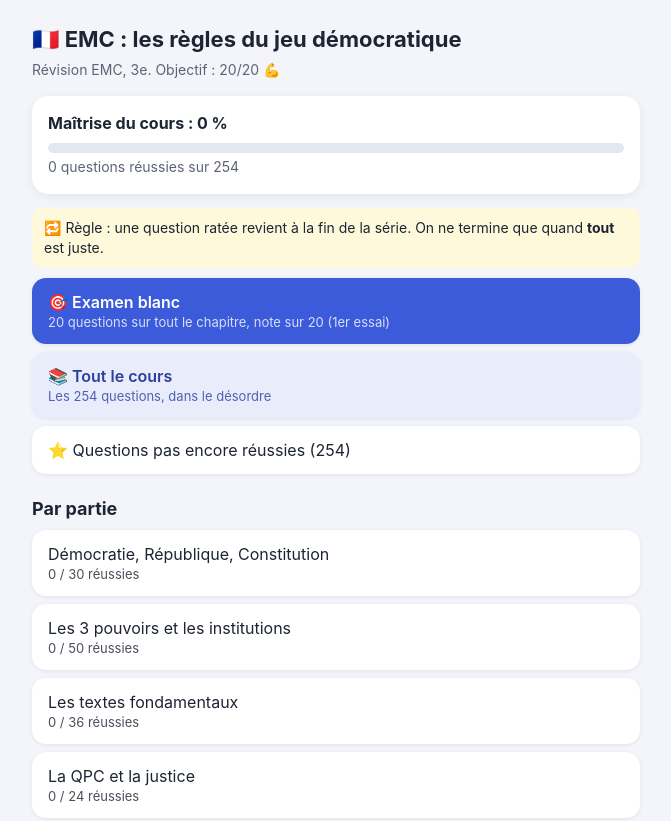
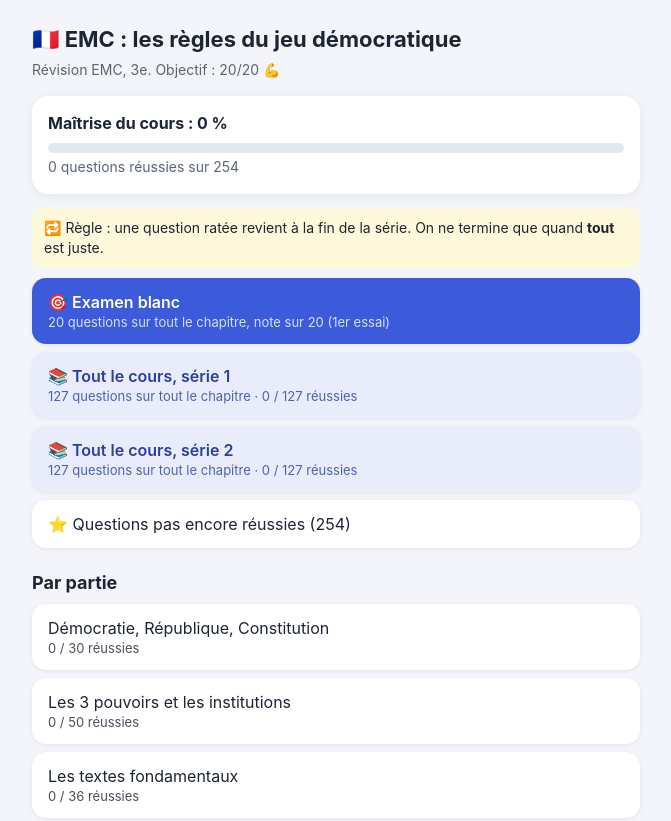
Before and after one commit to mohamedmhe/mohamedmhe.github.io, a plain HTML site: page revision-emc/index.html in a window 1280 px wide. Shown: the top 821 px of the page, without its empty margins (304-975 px from the left). Drawn offline with Linux system fonts and the light colour scheme.

Commit message:
Révision EMC : « Tout le cours » découpé en deux séries
Co-Authored-By: Claude Opus 5.5 <noreply@anthropic.com>
Claude-Session: https://claude.ai/code/session_01NRxvBhY52VbJi4tFVoTkXz

```diff
--- a/revision-emc/index.html
+++ b/revision-emc/index.html
@@ -300,6 +300,7 @@ var DAT=[["1789","Déclaration des droits de l'homme et du citoyen"],["1905","Lo
 DAT.forEach(function(d,i){Q.push({c:"rep",q:"Que s'est-il passé en "+d[0]+" ?",pool:DAT.map(function(x){return x[1];}),a:i});
  Q.push({c:"rep",q:"En quelle année : "+d[1]+" ?",pool:DAT.map(function(x){return x[0];}),a:i});});
 
+var _k=0;Object.keys(CH).forEach(function(c){Q.forEach(function(q){if(q.c===c){_k++;q.s=(_k%2)?1:2;}});});
 Q.forEach(function(q,i){q.id=i; if(q.t==="vf"){q.o=["Vrai","Faux"];q.fix=1;} if(q.a===undefined&&!q.t)q.a=0;});
 
 // ===== ÉTAT =====
@@ -363,7 +364,8 @@ function home(){
  if(r)h+='<button class="btn red" onclick="resume()">▶️ Reprendre ma série en cours<small>Il reste '+(r.ids.length-r.i)+' question(s) à valider</small></button>';
  h+='<div class="note">🔁 Règle : une question ratée revient à la fin de la série. On ne termine que quand <b>tout</b> est juste.</div>';
  h+='<button class="btn main" onclick="start(\'exam\')">🎯 Examen blanc<small>20 questions sur tout le chapitre, note sur 20 (1er essai)</small></button>';
- h+='<button class="btn alt" onclick="start(\'all\')">📚 Tout le cours<small>Les '+n+' questions, dans le désordre</small></button>';
+ [1,2].forEach(function(k){var l=Q.filter(function(q){return q.s===k;}),ok=l.filter(function(q){return st.m[q.id];}).length;
+  h+='<button class="btn alt" onclick="start(\'s'+k+'\')">📚 Tout le cours, série '+k+'<small>'+l.length+' questions sur tout le chapitre · '+ok+' / '+l.length+' réussies</small></button>';});
  if(e)h+='<button class="btn red" onclick="start(\'err\')">❌ Refaire mes erreurs ('+e+')<small>Jusqu\'à ce qu\'il n\'en reste plus aucune</small></button>';
  h+='<button class="btn" onclick="start(\'new\')">⭐ Questions pas encore réussies ('+(n-m)+')</button>';
  h+='<h2>Par partie</h2>';
@@ -382,6 +384,7 @@ function start(mode,ch){
  if(mode==="err")l=Q.filter(function(q){return st.e[q.id];});
  if(mode==="new")l=Q.filter(function(q){return !st.m[q.id];});
  if(mode==="ch")l=Q.filter(function(q){return q.c===ch;});
+ if(mode==="s1"||mode==="s2"){var sn=+mode[1];l=Q.filter(function(q){return q.s===sn;});}
  l=shuf(l);
  if(mode==="exam"){
   var by={};l.forEach(function(q){(by[q.c]=by[q.c]||[]).push(q);});
```
